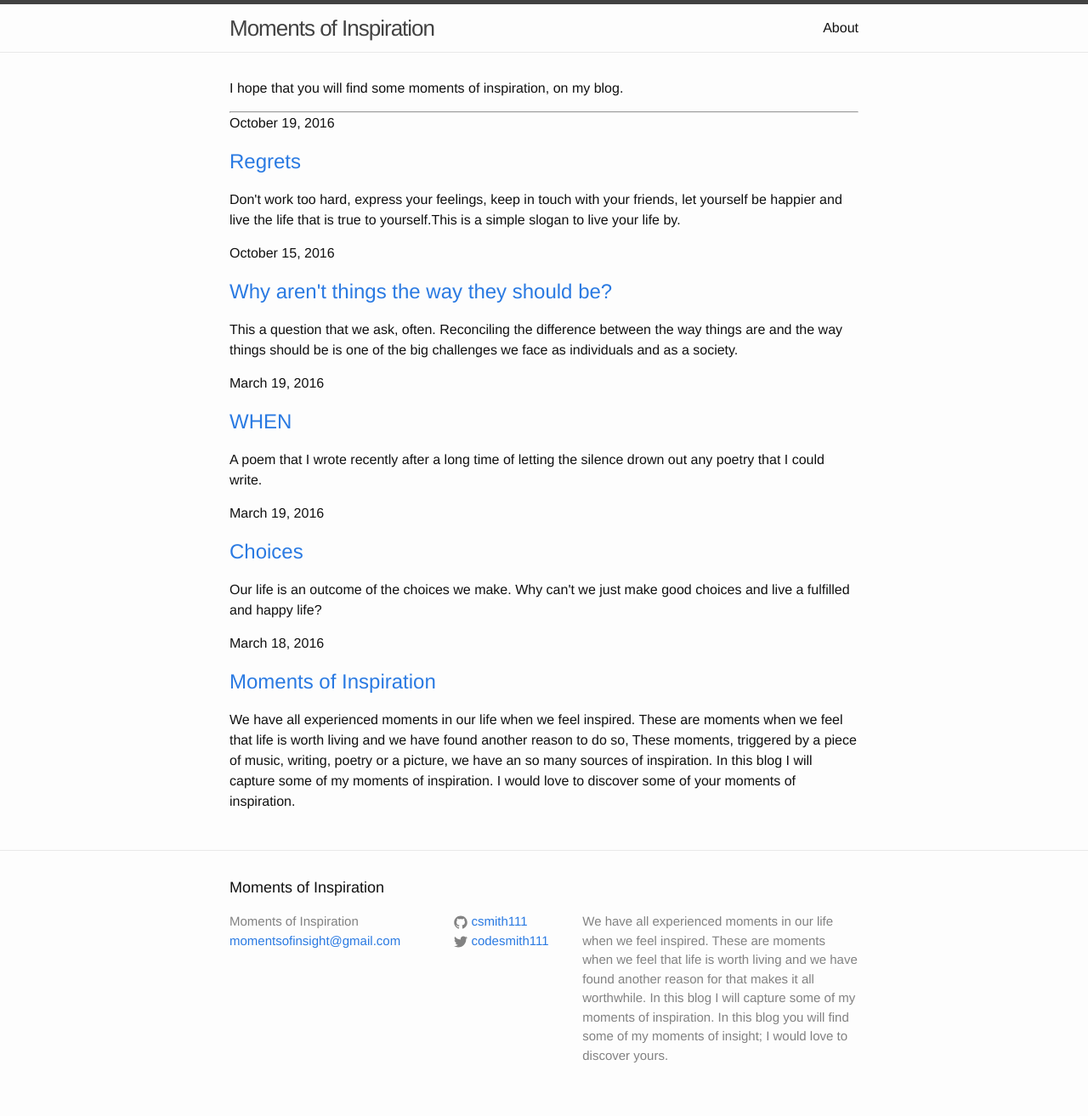
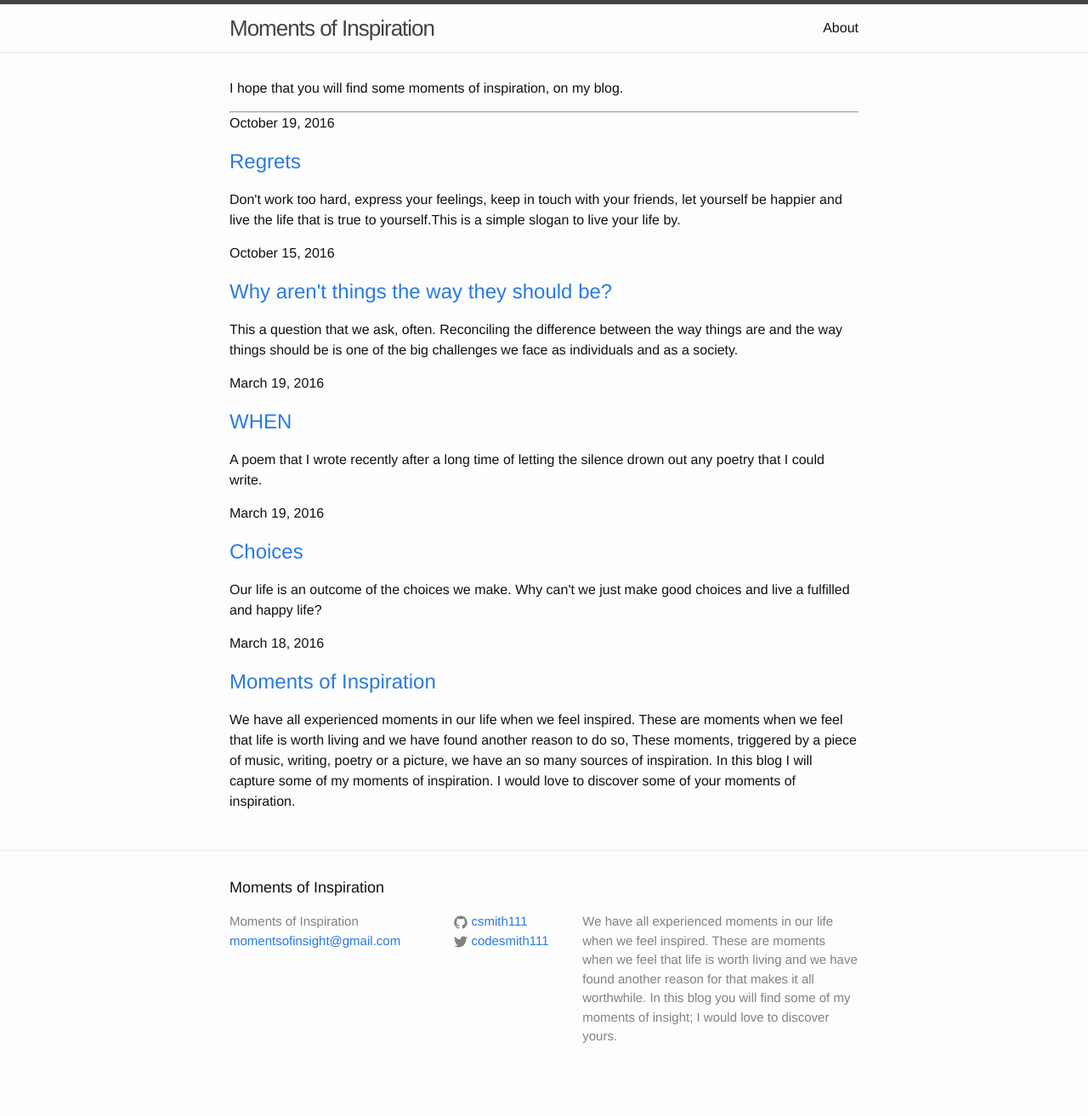
Before and after one commit to csmith111/moments-of-inspiration, a Jekyll site: the page built from index.html, in a window 1280 px wide. Shown: the whole page at 85% size. Built offline with Jekyll 4.4.1, drawn with Linux system fonts in a browser that asks for light colours; after the commit the page ends 1291 px from its top, so only the background shows below that.

Commit message:
Update Oct 19

```diff
--- a/_config.yml
+++ b/_config.yml
@@ -13,7 +13,6 @@ description: > # this means to ignore newlines until "baseurl:"
   We have all experienced moments in our life when we feel inspired.
   These are moments when we feel that life is worth living and
   we have found another reason for that makes it all worthwhile.
-  In this blog I will capture some of my moments of inspiration.
   In this blog you will find some of my moments of insight;
   I would love to discover yours.
 baseurl: /moments-of-inspiration # the subpath of your site, e.g. /blog
```
